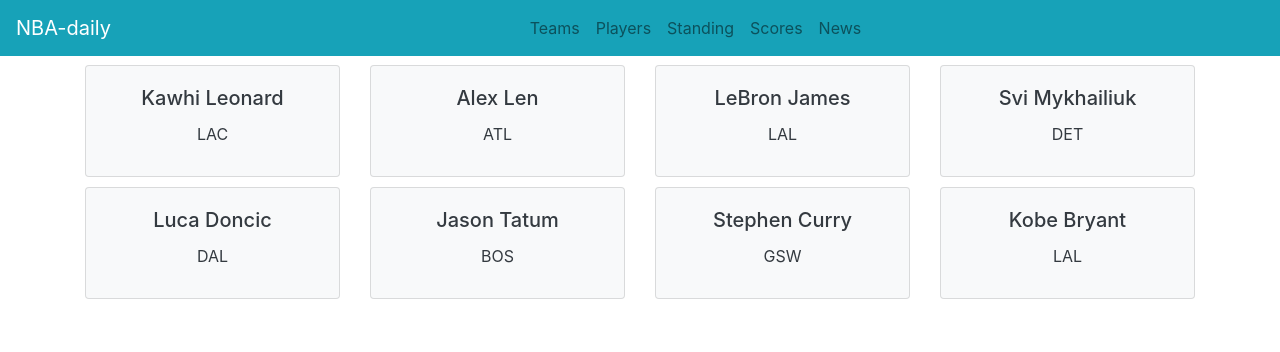
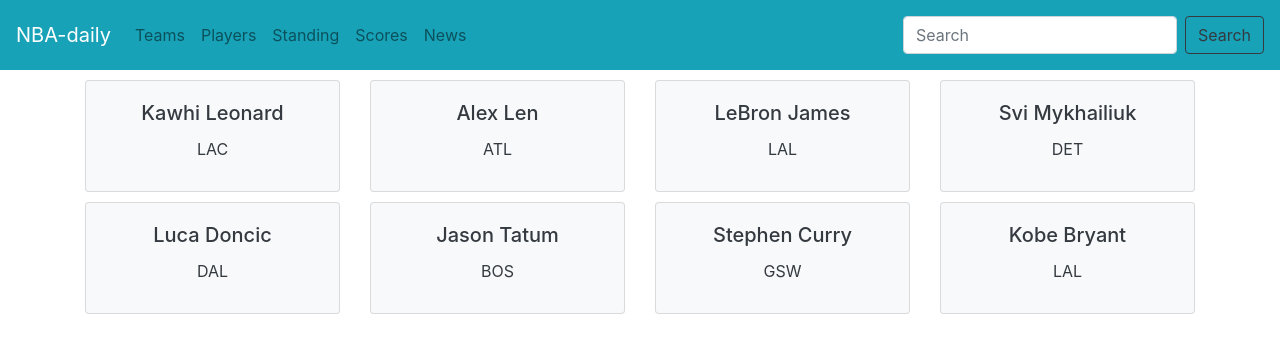
Before and after one commit to kobekovich/dailynba, a React (Create React App) app: page / in a window 1280 px wide. Shown: the top 352 px of the page. Built offline with nearby package versions, Linux system fonts and the light colour scheme.

Commit message:
Navbar modified

```diff
--- a/src/App.js
+++ b/src/App.js
@@ -22,7 +22,7 @@
   render() {
     return (
       <div>
-        <Header/>
+        <Header />
         <Container>
           {cardsList}
         </Container>
--- a/src/Header/Header.js
+++ b/src/Header/Header.js
@@ -1,21 +1,29 @@
 import React, { Component } from 'react';
 import Navbar from 'react-bootstrap/Navbar';
 import Nav from 'react-bootstrap/Nav';
+//import NavDropdown from 'react-bootstrap/Dropdown';
+import Button from 'react-bootstrap/Button';
+import Form from 'react-bootstrap/Form';
+import FormControl from 'react-bootstrap/FormControl';
 
 class Header extends Component {
     render() {
       return (
-        <Navbar bg="info" fixed="top">
+        <Navbar bg="info" fixed="top" expand="md">
           <Navbar.Brand href="#home" className="text-white">NBA-daily</Navbar.Brand>
           <Navbar.Toggle aria-controls="basic-navbar-nav" />
           <Navbar.Collapse id="basic-navbar-nav" className="justify-content-center">
-            <Nav>
+            <Nav className="mr-auto">
               <Nav.Link href="#teams">Teams</Nav.Link>
               <Nav.Link href="#players">Players</Nav.Link>
               <Nav.Link href="#standing">Standing</Nav.Link>
               <Nav.Link href="#scores">Scores</Nav.Link>
               <Nav.Link href="#news">News</Nav.Link>
             </Nav>
+            <Form inline>
+                <FormControl type="text" placeholder="Search" className="mr-sm-2" />
+                <Button variant="outline-dark" className="my-2">Search</Button>
+            </Form>
           </Navbar.Collapse>
         </Navbar>
       )
--- a/src/index.css
+++ b/src/index.css
@@ -1,5 +1,5 @@
 body {
-  padding-top: 65px;
+  padding-top: 80px;
   margin: 0;
   font-family: -apple-system, BlinkMacSystemFont, 'Segoe UI', 'Roboto', 'Oxygen',
     'Ubuntu', 'Cantarell', 'Fira Sans', 'Droid Sans', 'Helvetica Neue',
@@ -12,3 +12,9 @@
   font-family: source-code-pro, Menlo, Monaco, Consolas, 'Courier New',
     monospace;
 }
+
+@media (max-width: 768px) {
+  body {
+    padding-top: 65px;;
+   }
+  }
```
